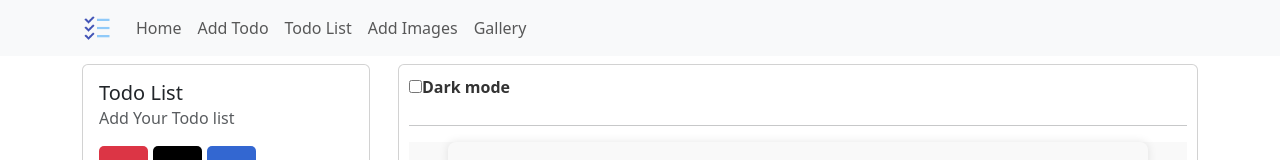
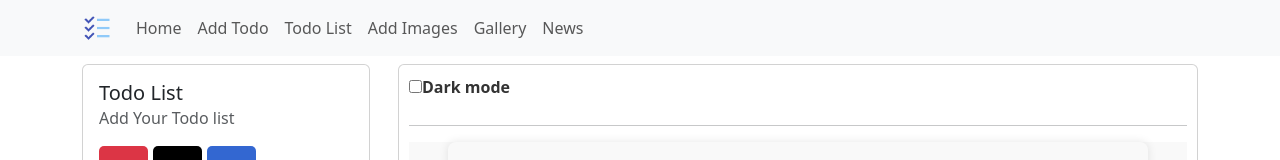
Before and after one commit to Sarman-Dasa/todo-app, a React (Create React App) app: page / in a window 1280 px wide. Shown: the top 160 px of the page. Built offline with nearby package versions, Linux system fonts and the light colour scheme.

Commit message:
Add news menu link

```diff
--- a/src/Component/Menubar.js
+++ b/src/Component/Menubar.js
@@ -38,6 +38,9 @@ function Menubar() {
             <Link to="gallery" className="nav-link">
               Gallery
             </Link>
+            <Link to="news" className="nav-link">
+              News
+            </Link>
           </Nav>
         </Navbar.Collapse>
       </Container>
```
